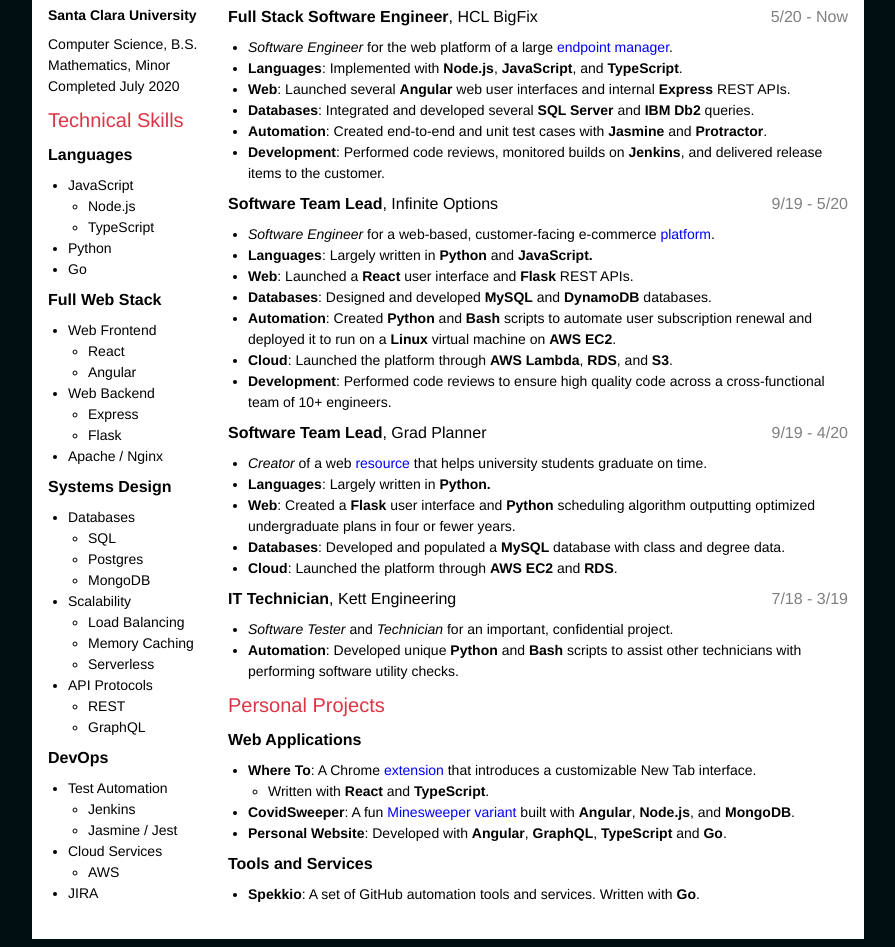
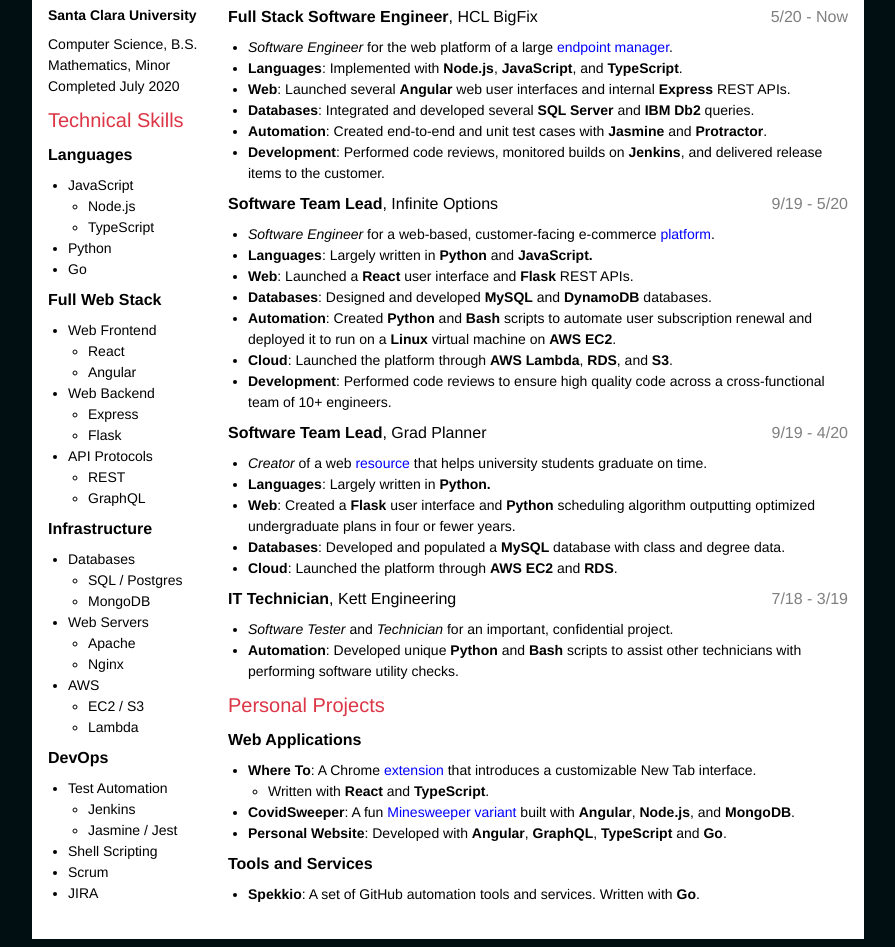
Before and after one commit to park-junha/Resume2020, a plain HTML site: page index.html in a window 1280 px wide. Shown: the part 141-1088 px from the top of the page, without its empty margins (192-1087 px from the left). Drawn offline with Linux system fonts and the light colour scheme.

Commit message:
Resume 2020 09 04

```diff
--- a/index.html
+++ b/index.html
@@ -106,26 +106,28 @@
           <li>Express</li>
           <li>Flask</li>
         </ul>
-        <li>Apache / Nginx</li>
-      </ul>
-      <h3><strong>Systems Design</strong></h3>
-      <ul class='resume-text bottom-spacing'>
-        <li>Databases</li>
-        <ul class='resume-text'>
-          <li>SQL</li>
-          <li>Postgres</li>
-          <li>MongoDB</li>
-        </ul>
-        <li>Scalability</li>
-        <ul class='resume-text'>
-          <li>Load Balancing</li>
-          <li>Memory Caching</li>
-          <li>Serverless</li>
-        </ul>
         <li>API Protocols</li>
         <ul class='resume-text'>
           <li>REST</li>
           <li>GraphQL</li>
+        </ul>
+      </ul>
+      <h3><strong>Infrastructure</strong></h3>
+      <ul class='resume-text bottom-spacing'>
+        <li>Databases</li>
+        <ul class='resume-text'>
+          <li>SQL / Postgres</li>
+          <li>MongoDB</li>
+        </ul>
+        <li>Web Servers</li>
+        <ul class='resume-text'>
+          <li>Apache</li>
+          <li>Nginx</li>
+        </ul>
+        <li>AWS</li>
+        <ul class='resume-text'>
+          <li>EC2 / S3</li>
+          <li>Lambda</li>
         </ul>
       </ul>
       <h3><strong>DevOps</strong></h3>
@@ -135,10 +137,8 @@
           <li>Jenkins</li>
           <li>Jasmine / Jest</li>
         </ul>
-        <li>Cloud Services</li>
-        <ul class='resume-text'>
-          <li>AWS</li>
-        </ul>
+        <li>Shell Scripting</li>
+        <li>Scrum</li>
         <li>JIRA</li>
       </ul>
     </div>
```
